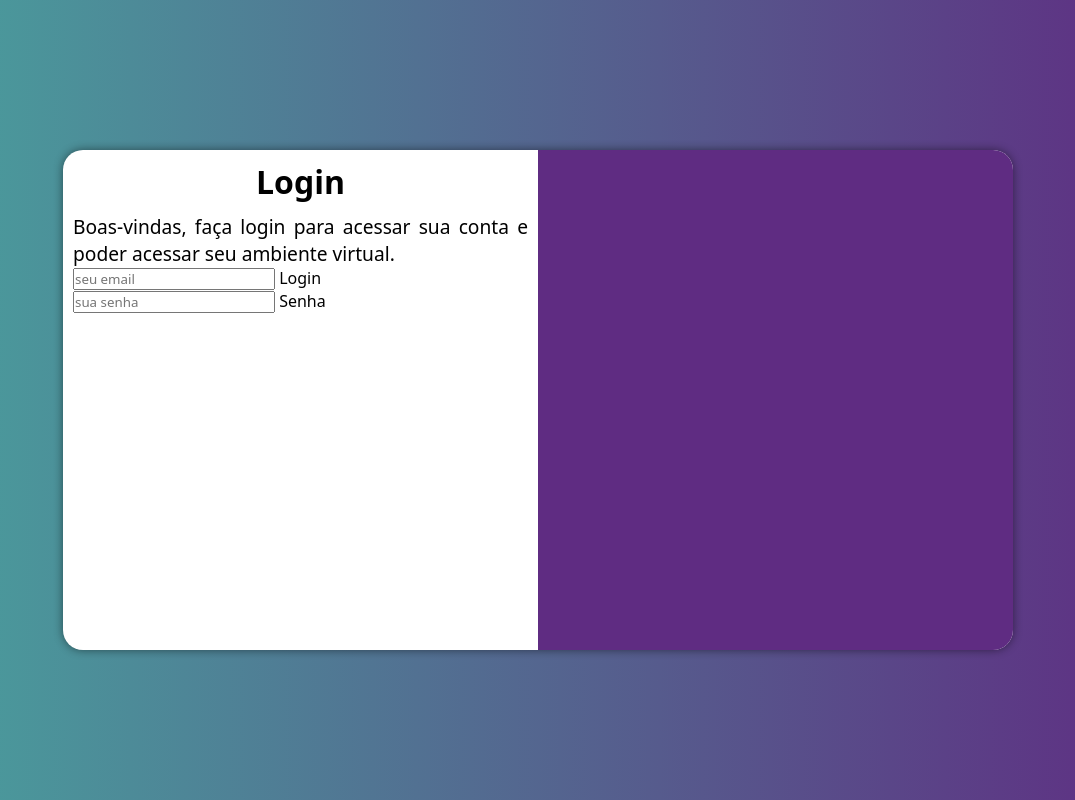
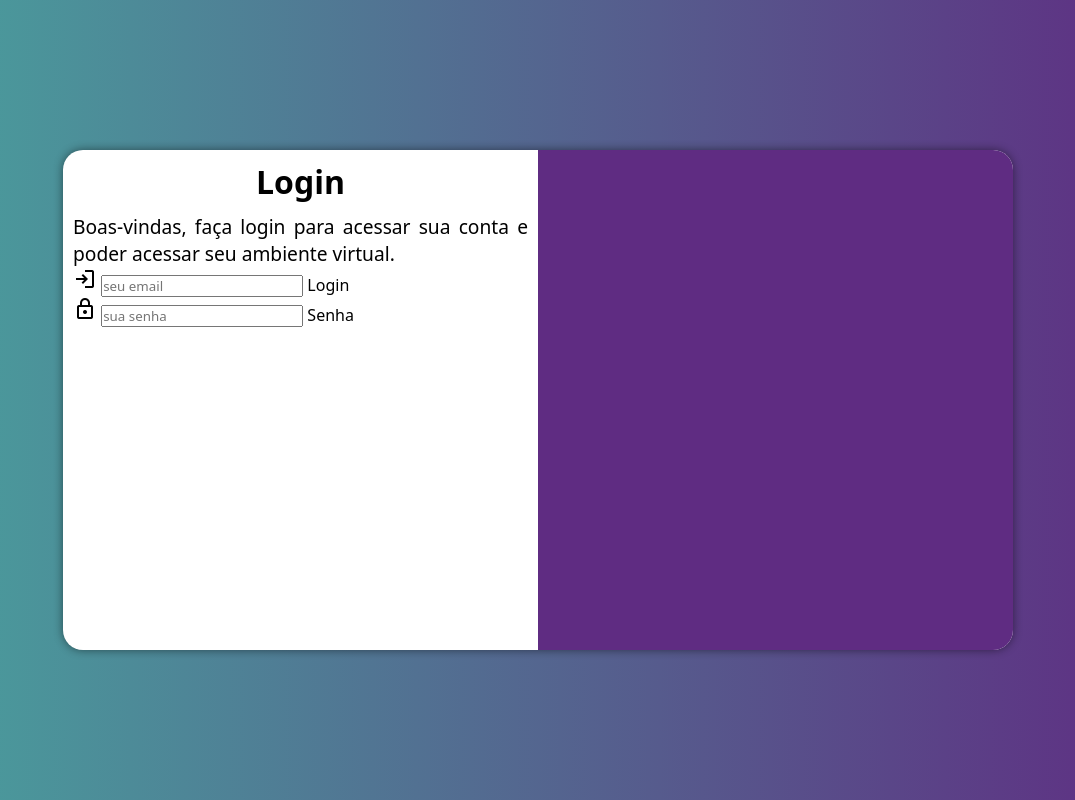
Before and after one commit to MichelSouza-tech/login, a plain HTML site: page index.html in a window 1280 px wide. Shown: the whole page, without its empty margins (102-1177 px from the left). Drawn offline with nearby package versions, Linux system fonts and the light colour scheme.

Commit message:
Update index.html

```diff
--- a/index.html
+++ b/index.html
@@ -6,6 +6,10 @@
     <link rel="stylesheet" href="estilos/style.css">
     <link rel="stylesheet" href="estilos/mediaqueries.css">
     <title>Login</title>
+    <link rel="stylesheet" href="https://fonts.googleapis.com/css2?family=Material+Symbols+Outlined:opsz,wght,FILL,GRAD@20..48,100..700,0..1,-50..200&icon_names=login" />
+
+    <link rel="stylesheet" href="https://fonts.googleapis.com/css2?family=Material+Symbols+Outlined:opsz,wght,FILL,GRAD@20..48,100..700,0..1,-50..200&icon_names=lock" />
+
 </head>
 <body>
     <main>
@@ -19,10 +23,16 @@
 
                 <form action="login.php" method="post">
                     <div class="campo">
+                        <span class="material-symbols-outlined">
+                            login
+                        </span>
                         <input type="email" name="login" id="ilogin" placeholder="seu email">
                         <label for="ilogin">Login</label>
                     </div>
                     <div class="campo">
+                        <span class="material-symbols-outlined">
+                            lock
+                        </span>
                         <input type="password" name="senha" id="isenha" placeholder="sua senha">
                         <label for="isenha">Senha</label>
                     </div>
```
